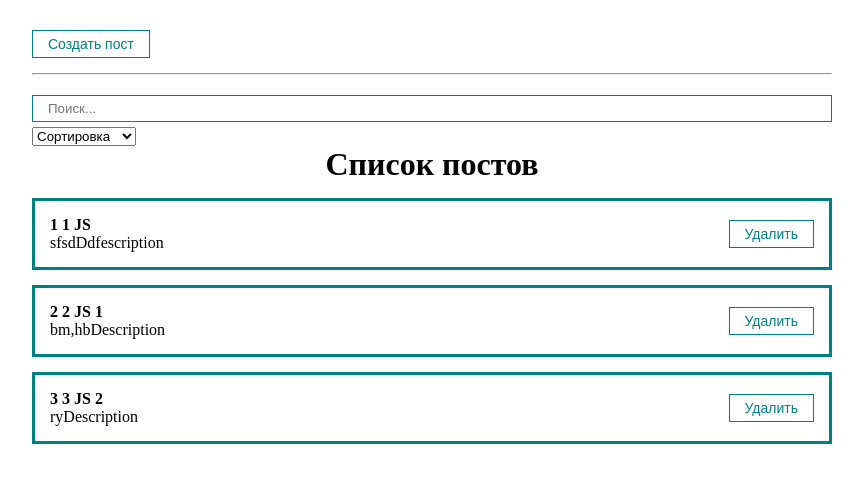
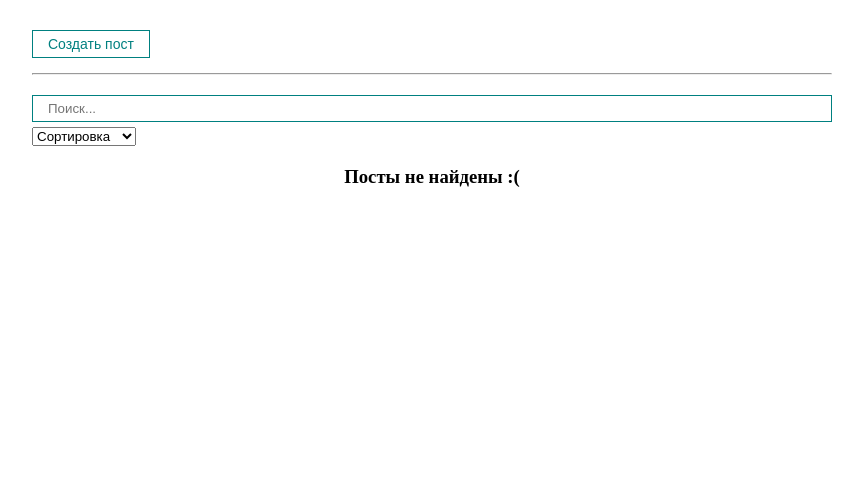
Before and after one commit to iShangareev/react-blog, a React (Create React App) app: page / in a window 1280 px wide. Shown: the top 482 px of the page, without its empty margins (208-1071 px from the left). Built offline with nearby package versions, Linux system fonts and the light colour scheme.

Commit message:
кастомные хуки, декомпозиция

```diff
--- a/src/App.js
+++ b/src/App.js
@@ -5,28 +5,14 @@
 import './styles/App.css'
 import MyModal from './components/UI/MyModal/MyModal';
 import MyButton from './components/UI/button/MyButton';
+import {usePosts} from './components/hooks/usePosts'
 
 function App() {
-  const [posts, setPosts] = useState([
-      {id: 1, title:'1 JS', body:'sfsdDdfescription'},
-      {id: 2, title:'2 JS 1', body:'bm,hbDescription'},
-      {id: 3, title:'3 JS 2', body:'ryDescription'},
-  ])
+  const [posts, setPosts] = useState([])
 
   const [filter, setFilter] = useState({sort: '', query: ''})
   const [modal, setModal] = useState(false)
-
-  const sortedPosts = useMemo(()=> {
-    if(filter.sort) {
-      return [...posts].sort((a, b) => a[filter.sort].localeCompare(b[filter.sort]))
-    }
-
-    return posts
-  }, [filter.sort, posts])
-
-  const sortedAndSearchedPosts = useMemo(() => {
-    return sortedPosts.filter(post => post.title.toLocaleLowerCase().includes(filter.query))
-  }, [filter.query, sortedPosts])
+  const sortedAndSearchedPosts = usePosts(posts, filter.sort, filter.query)
 
   const createPost = (newPost) => {
     setPosts([...posts, newPost])
--- /dev/null
+++ b/src/components/hooks/usePosts.js
@@ -0,0 +1,22 @@
+import React, {useMemo, useState} from 'react';
+
+export const useSortedPosts = (posts, sort) => {
+  const sortedPosts = useMemo(()=> {
+    if(sort) {
+      return [...posts].sort((a, b) => a[sort].localeCompare(b[sort]))
+    }
+
+    return posts
+  }, [sort, posts])
+  return sortedPosts
+}
+
+export const usePosts = (posts, sort, query) => {
+  const sortedPosts = useSortedPosts(posts, sort);
+
+  const sortedAndSearchedPosts = useMemo(() => {
+      return sortedPosts.filter(post => post.title.toLocaleLowerCase().includes(query))
+    }, [query, sortedPosts])
+
+  return sortedAndSearchedPosts
+}
```
